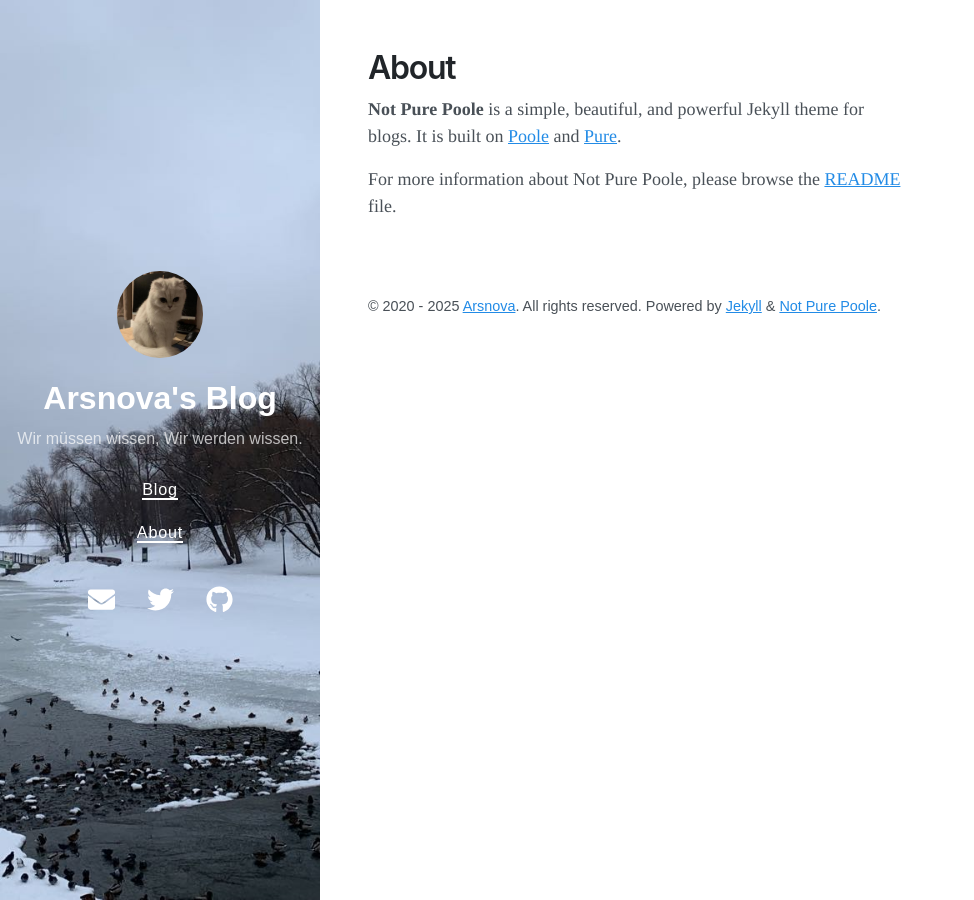
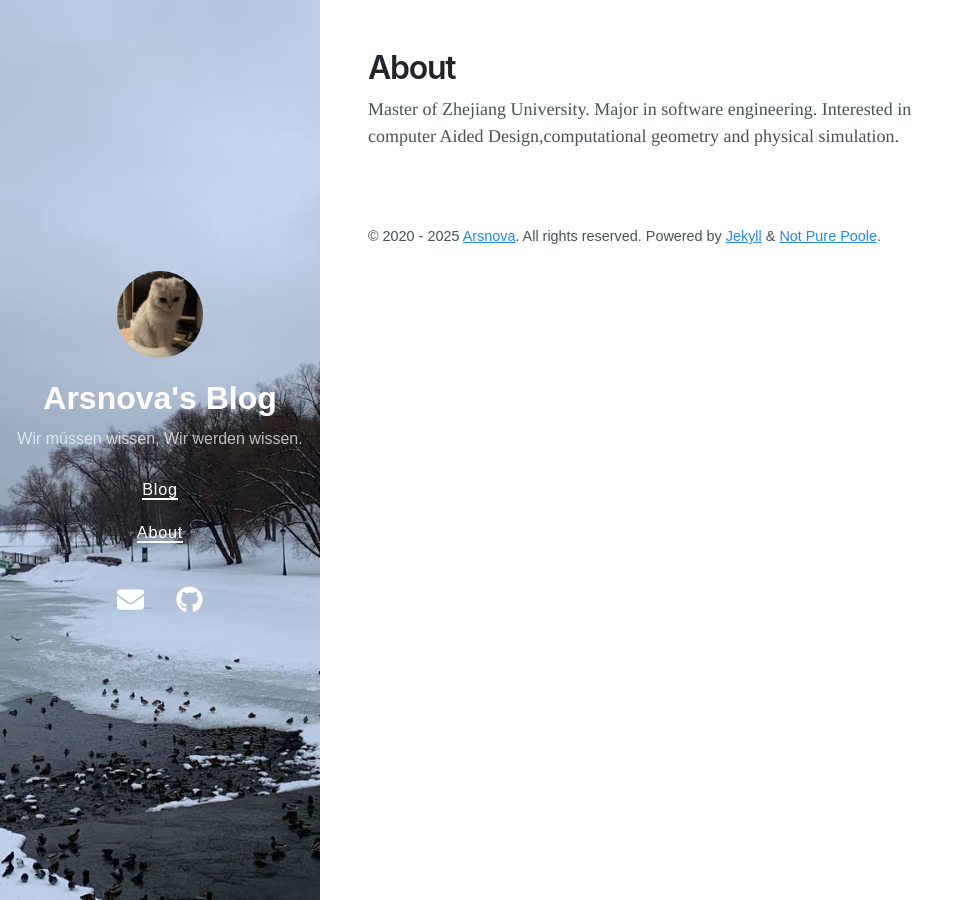
Before and after one commit to ArsNovaaa/arsnovaaa.github.io, a Jekyll site: the page built from about.md, in a window 1280 px wide. Shown: the whole page, without its empty margins (0-974 px from the left). Built offline with Jekyll 4.4.1, drawn with Linux system fonts in a browser that asks for light colours; nearby versions of some CDN libraries.

Commit message:
edit individual info

```diff
--- a/about.md
+++ b/about.md
@@ -2,7 +2,6 @@
 layout: page
 title: About
 ---
-
-**Not Pure Poole** is a simple, beautiful, and powerful Jekyll theme for blogs. It is built on [Poole](https://github.com/poole/poole) and [Pure](https://purecss.io/).
-
-For more information about Not Pure Poole, please browse the [README](https://github.com/vszhub/not-pure-poole) file.
+Master of Zhejiang University.
+Major in software engineering.
+Interested in computer Aided Design,computational geometry and physical simulation.
```
Also changed, not shown: _data/social.yml (+2 -5 lines).
